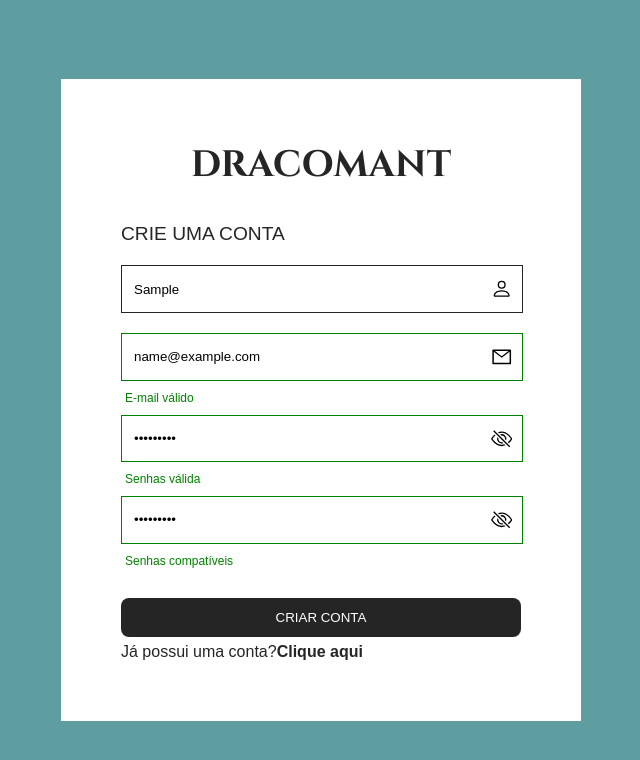
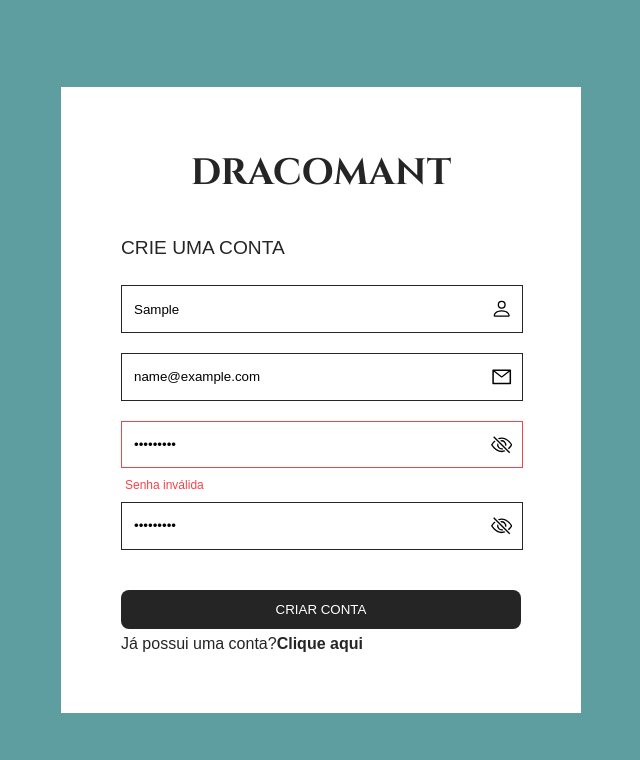
Before and after one commit to Kinz2901/Dracomant-React, a React (Vite) app: page /criarlogin in a window 1280 px wide. Both pictures are taken after typing "Sample", "name@example.com", "Sample123", "Sample123" into the empty fields and a click on the button "CRIAR CONTA". Shown: the top 760 px of the page, without its empty margins (319-959 px from the left). Built offline with nearby package versions, Linux system fonts and the light colour scheme.

Commit message:
organizei e coloquei onBlur

```diff
--- a/src/Pages/CriarLogin/index.jsx
+++ b/src/Pages/CriarLogin/index.jsx
@@ -2,99 +2,85 @@ import styles from "./index.module.css";
 import { AiOutlineMail } from "react-icons/ai";
 import { BsPerson, BsEyeSlash, BsEye } from "react-icons/bs";
 import { Link } from "react-router-dom";
-import useValidate from "../../hooks/useValidate";
+import useValidate from "../../hooks/useForm";
+import useVisiblePass from "../../hooks/useVisiblePass";
+import useForm from "../../hooks/useForm";
 
 export default function CriarLogin() {
+  const name = useForm();
+  const email = useForm("email");
+  const password = useForm("password");
+  const passwordConfirm = useForm();
+
   const {
     visiblePass,
     setVisiblePass,
     visiblePassConfirm,
     setVisiblePassConfirm,
-    name,
-    setName,
-    email,
-    password,
-    passwordConfirm,
-    validEmail,
-    validPassword,
-    validPasswordConfirm,
-    emailValidation,
-    passwordValidation,
-    validatePasswordConfirm,
-    validate,
-  } = useValidate();
+  } = useVisiblePass();
+
+  console.log(name.value, email.value, password.value, passwordConfirm.value)
+
+  let err = null
+
+  if (password.value !== passwordConfirm.value) {
+    err = 'As senhas não coincidem'
+  }
+
 
   return (
     <>
       <div className={styles.main}>
-        <div className={styles.bloco}>
+        <form onSubmit={(ev) => ev.preventDefault()} className={styles.form}>
           <h2 className={styles.titulo}>DRACOMANT</h2>
           <p className={styles.criarConta}>CRIE UMA CONTA</p>
-          <form onSubmit={validate} className={styles.form}>
-            <div className={`${styles.blocos_input}`}>
+          <div className={`${styles.blocos_input} ${
+              name.error && styles.errInput
+            }`}>
             <input
-                onChange={(ev) => setName(ev.target.value)}
               className={styles.nome}
               id="name"
               type="text"
-                placeholder="Nome do usuário"
-                required
+              placeholder="Nome do usuário:"
+              onChange={name.onChange}
+              onBlur={name.onBlur}
+              value={name.value}
             />
             <BsPerson className={styles.icons} />
           </div>
-            <span className={styles.err}></span>
+          <span className={styles.err}>
+            {name.error && <p>{name.error}</p>}
+          </span>
           <div
             className={`${styles.blocos_input} ${
-                email.length == 0
-                  ? null
-                  : validEmail
-                  ? styles.sucessInput
-                  : styles.errInput
+              email.error && styles.errInput
             }`}
           >
             <input
-                onChange={(ev) => emailValidation(ev.target.value)}
-                value={email}
               className={styles.email}
               id="email"
-                type="email"
-                placeholder="Endereço de e-mail"
-                required
+              type="text"
+              placeholder="Endereço de e-mail:"
+              onChange={email.onChange}
+              onBlur={email.onBlur}
+              value={email.value}
             />
             <AiOutlineMail className={styles.icons} />
           </div>
-            <span
-              className={`${styles.span} ${
-                email.length == 0
-                  ? null
-                  : validEmail
-                  ? styles.sucess
-                  : styles.err
-              }`}
-            >
-              {email.length == 0
-                ? null
-                : validEmail
-                ? "E-mail válido"
-                : "E-mail inválido"}
+          <span className={styles.err}>
+            {email.error && <p>{email.error}</p>}
           </span>
-            <div
-              className={`${styles.blocos_input} ${
-                password.length == 0
-                  ? null
-                  : validPassword
-                  ? styles.sucessInput
-                  : styles.errInput
-              }`}
-            >
+          <div className={`${styles.blocos_input} ${
+              password.error && styles.errInput
+            }`}>
             <input
-                onChange={(ev) => passwordValidation(ev.target.value)}
-                value={password}
               className={styles.password}
               id="password"
               type={visiblePass ? "text" : "password"}
               placeholder="Senha:"
-                required
+              onChange={password.onChange}
+              onBlur={password.onBlur}
+              value={password.value}
             />
             {visiblePass ? (
               <BsEye
@@ -108,38 +94,20 @@ export default function CriarLogin() {
               />
             )}
           </div>
-            <span
-              className={`${styles.span} ${
-                password.length == 0
-                  ? null
-                  : validPassword
-                  ? styles.sucess
-                  : styles.err
-              }`}
-            >
-              {password.length == 0
-                ? null
-                : validPassword
-                ? "Senhas válida"
-                : "Senha inválida"}
+          <span className={styles.err}>
+            {password.error && <p>{password.error}</p>}
           </span>
-            <div
-              className={`${styles.blocos_input} ${
-                passwordConfirm.length == 0
-                  ? null
-                  : validPasswordConfirm
-                  ? styles.sucessInput
-                  : styles.errInput
-              }`}
-            >
+          <div className={`${styles.blocos_input} ${
+              passwordConfirm.error && styles.errInput
+            }`}>
             <input
-                onChange={(ev) => validatePasswordConfirm(ev.target.value)}
-                value={passwordConfirm}
               className={styles.passwordConfirm}
               id="passwordConfirm"
               type={visiblePassConfirm ? "text" : "password"}
               placeholder="Confirmar Senha:"
-                required
+              onChange={passwordConfirm.onChange}
+              onBlur={passwordConfirm.onBlur}
+              value={passwordConfirm.value}
             />
             {visiblePassConfirm ? (
               <BsEye
@@ -153,20 +121,10 @@ export default function CriarLogin() {
               />
             )}
           </div>
-            <span
-              className={`${styles.span} ${
-                passwordConfirm.length == 0
-                  ? null
-                  : validPasswordConfirm
-                  ? styles.sucess
-                  : styles.err
-              }`}
-            >
-              {passwordConfirm.length == 0
-                ? null
-                : validPasswordConfirm
-                ? "Senhas compatíveis"
-                : "As senhas não se coinsidem"}
+          <span className={styles.err}>
+            {passwordConfirm.error && <p>{passwordConfirm.error}
+            </p>}
+            {err}
           </span>
           <button className={styles.botao}>CRIAR CONTA</button>
           <p className={styles.possuiConta}>
@@ -177,7 +135,6 @@ export default function CriarLogin() {
           </p>
         </form>
       </div>
-      </div>
     </>
   );
 }
--- a/src/Pages/CriarLogin/index.module.css
+++ b/src/Pages/CriarLogin/index.module.css
@@ -7,7 +7,10 @@
   background-color: cadetblue;
 }
 
-.bloco {
+.form {
+  display: flex;
+  flex-direction: column;
+  gap: 6px;
   width: 400px;
   padding: 60px;
   background-color: white;
@@ -24,12 +27,6 @@
   color: var(--bg-color);
   font: 1.2em Arial, Helvetica, sans-serif;
   margin: 40px 0px 20px 0px;
-}
-
-.form {
-  display: flex;
-  flex-direction: column;
-  gap: 6px;
 }
 
 .blocos_input {
--- /dev/null
+++ b/src/hooks/useForm.js
@@ -0,0 +1,45 @@
+import { useState } from "react";
+
+const types = {
+  email: {
+    regex:
+      /^(([^<>()[\]\\.,;:\s@"]+(\.[^<>()[\]\\.,;:\s@"]+)*)|(".+"))@((\[[0-9]{1,3}\.[0-9]{1,3}\.[0-9]{1,3}\.[0-9]{1,3}\])|(([a-zA-Z\-0-9]+\.)+[a-zA-Z]{2,}))$/,
+    message: "Email inválido",
+  },
+  password: {
+    regex: /^(?=.*\d)(?=.*[a-z])(?=.*[A-Z])(?=.*[$*&@#])[0-9a-zA-Z$*&@#]{8,}$/,
+    message: "Senha inválida",
+  }
+};
+
+export default function useForm(type) {
+  const [value, setValue] = useState("");
+  const [error, setError] = useState(null);
+
+  function validate(value) {
+    if (value.length === 0) {
+      setError("Preencha o campo");
+      return false;
+    } else if (types[type] && !types[type].regex.test(value)) {
+      setError(types[type].message);
+      return false;
+    } else {
+      setError(null);
+      return true;
+    }
+  }
+
+  function onChange({ target }) {
+    if (error) validate(target.value);
+    setValue(target.value);
+  }
+
+  return {
+    value,
+    setValue,
+    error,
+    onChange,
+    validate: () => validate(value),
+    onBlur: () => validate(value),
+  };
+}
--- a/src/hooks/useValidate.js
+++ /dev/null
@@ -1,61 +0,0 @@
-import { useState } from 'react'
-
-export default function useCounter() {
-    const [visiblePass, setVisiblePass] = useState(false);
-    const [visiblePassConfirm, setVisiblePassConfirm] = useState(false);
-
-    const [name, setName] = useState("");
-    const [email, setEmail] = useState("");
-    const [password, setPassword] = useState("");
-    const [passwordConfirm, setPasswordConfirm] = useState("");
-
-    const [validEmail, setValidEmail] = useState(false);
-    const [validPassword, setValidPassword] = useState(false);
-    const [validPasswordConfirm, setValidPasswordConfirm] = useState(false);
-
-    const emailValidation = (ev) => {
-        setEmail(ev);
-        if (ev.match(/\w{2,}@[a-zA-Z]{2,}\.[a-zA-Z]{2,}/)) {
-          setValidEmail(true);
-        } else {
-          setValidEmail(false);
-        }
-      };
-
-      const passwordValidation = (ev) => {
-        setPassword(ev);
-        if (
-          ev.length >= 8 &&
-          ev.match(/[a-z]/) &&
-          ev.match(/[A-Z]/) &&
-          ev.match(/[0-9]/) &&
-          !ev.match(/[^a-zA-Z0-9\s]/) &&
-          ev.match(/^\S+$/)
-        ) {
-          setValidPassword(true);
-        } else {
-          setValidPassword(false);
-        }
-      };
-
-      const validatePasswordConfirm = (ev) => {
-        setPasswordConfirm(ev);
-        if (ev == password) {
-          setValidPasswordConfirm(true);
-        } else {
-          setValidPasswordConfirm(false);
-        }
-      };
-
-      const validate = (ev) => {
-        ev.preventDefault();
-      };
-
-      return { visiblePass, setVisiblePass,
-        visiblePassConfirm, setVisiblePassConfirm,
-        name, setName, email, password,
-        passwordConfirm, validEmail,
-        validPassword, validPasswordConfirm,
-        emailValidation ,passwordValidation,
-        validatePasswordConfirm ,validate}
-}
--- /dev/null
+++ b/src/hooks/useVisiblePass.js
@@ -0,0 +1,13 @@
+import { useState } from "react";
+
+export default function useVisiblePass() {
+  const [visiblePass, setVisiblePass] = useState(false);
+  const [visiblePassConfirm, setVisiblePassConfirm] = useState(false);
+
+  return {
+    visiblePass,
+    setVisiblePass,
+    visiblePassConfirm,
+    setVisiblePassConfirm,
+  };
+}
```
Lines whose indentation alone changed are shown as unchanged.
